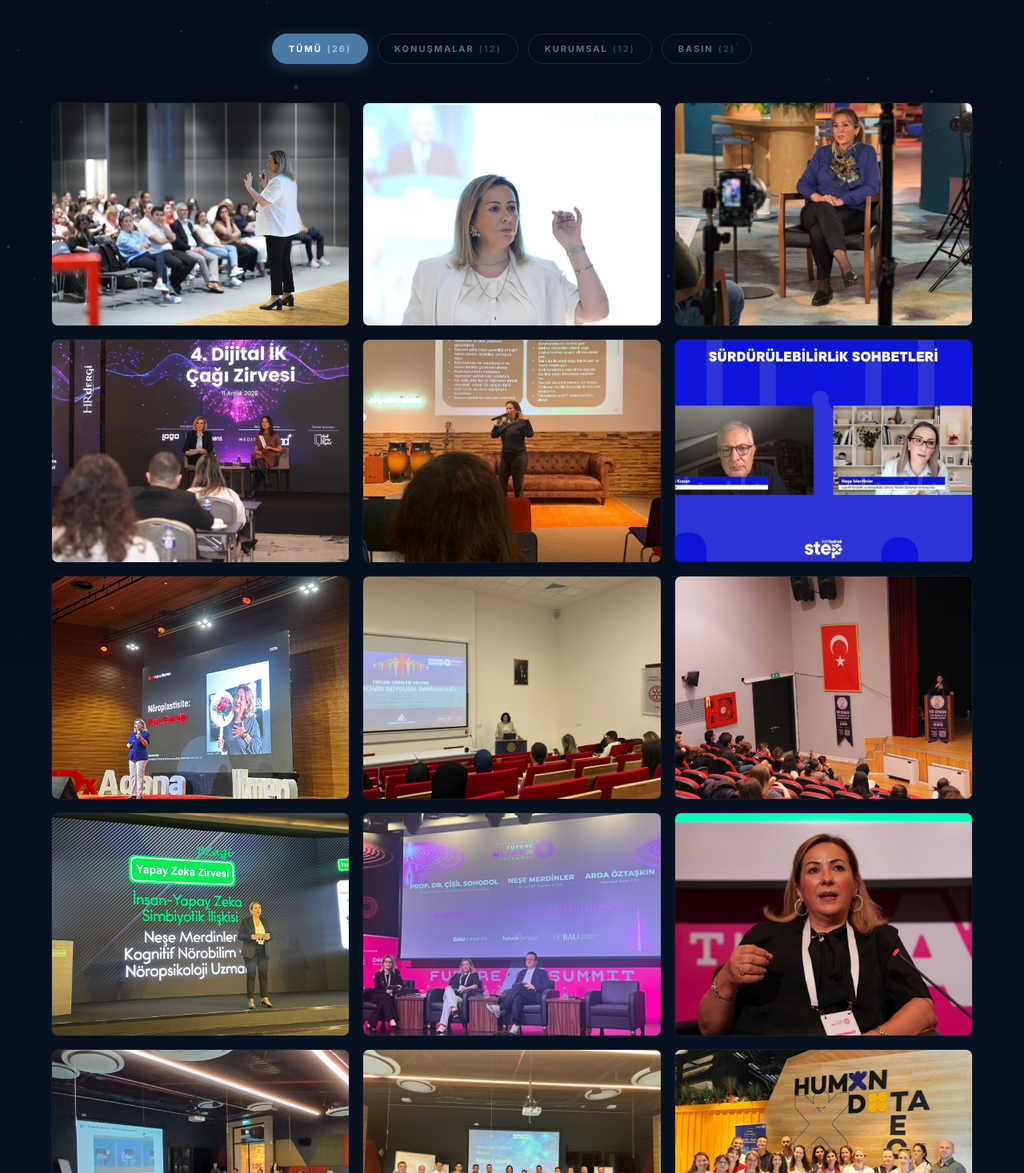
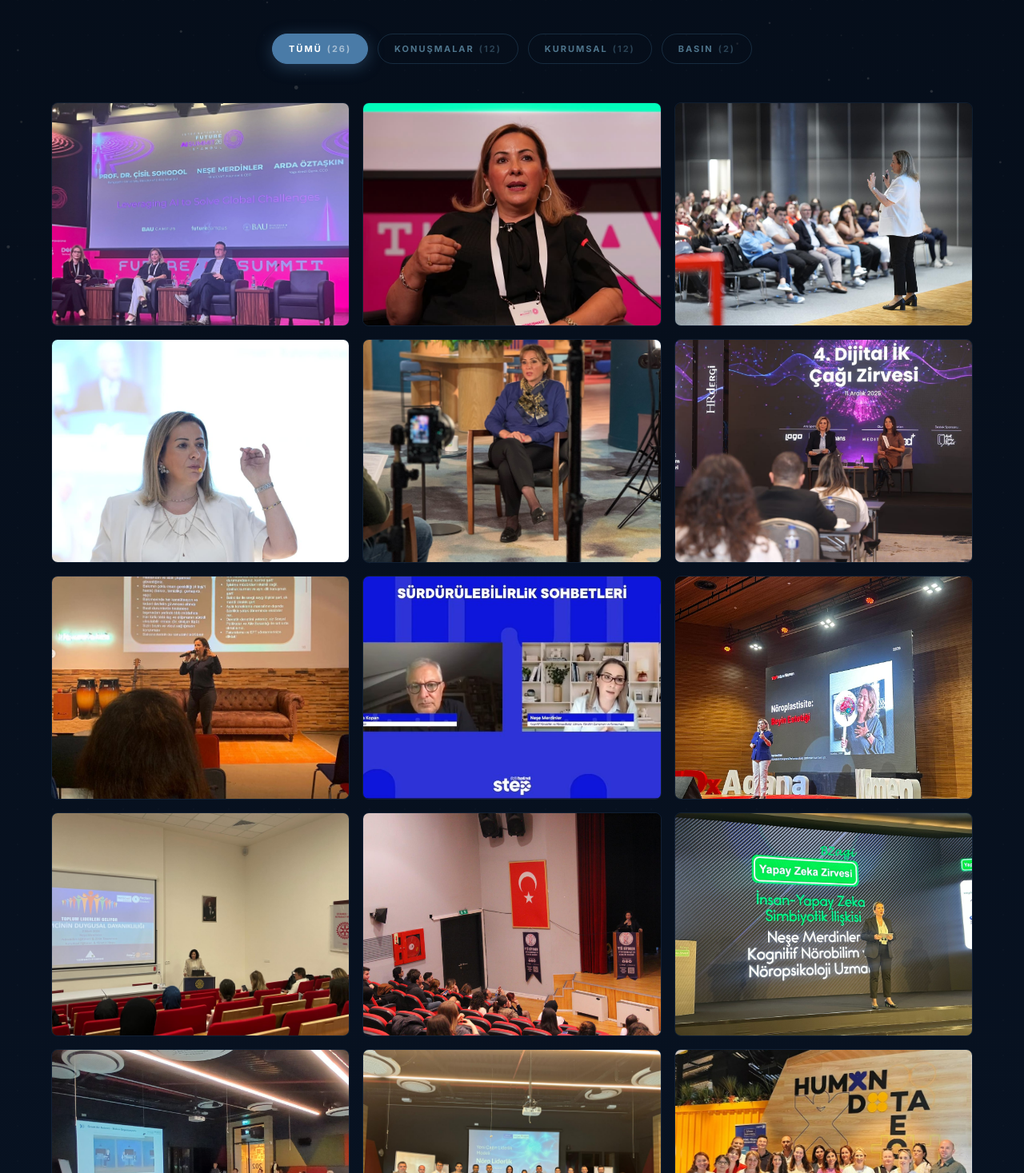
Before and after one commit to mindcraftbynese-cell/mindcraft-website, a Next.js app: page /galeri in a window 1280 px wide. Shown: the part 443-1910 px from the top of the page at 80% size. Built offline with nearby package versions, Linux system fonts and the light colour scheme.

Commit message:
Update page.tsx

```diff
--- a/app/galeri/page.tsx
+++ b/app/galeri/page.tsx
@@ -11,6 +11,8 @@ type Cat = 'konusmalar' | 'kurumsal' | 'basin'
 
 const PHOTOS: { src: string; label: { tr: string; en: string }; cat: Cat; pos?: string }[] = [
   // Konuşmalar
+ { src: '/galeri/konusmalar/BAU_FutureAI_26_1.jpeg', label: { tr: 'BAU Future AI', en: 'BAU Future AI' }, cat: 'konusmalar' },
+ { src: '/galeri/konusmalar/BAU_FutureAI_26_2.jpeg', label: { tr: 'BAU Future AI', en: 'BAU Future AI' }, cat: 'konusmalar' },
   { src: '/galeri/konusmalar/akbank1.jpeg',           label: { tr: 'Akbank',                       en: 'Akbank'                      }, cat: 'konusmalar' },
   { src: '/galeri/konusmalar/akbank2.jpeg', label: { tr: 'Akbank', en: 'Akbank' }, cat: 'konusmalar', pos: 'top' },
   { src: '/galeri/konusmalar/Denizbank.jpg',          label: { tr: 'Denizbank',                    en: 'Denizbank'                   }, cat: 'konusmalar' },
@@ -21,8 +23,6 @@ const PHOTOS: { src: string; label: { tr: string; en: string }; cat: Cat; pos?:
   { src: '/galeri/konusmalar/TLG.JPG',                label: { tr: 'TLG',                          en: 'TLG'                         }, cat: 'konusmalar' },
   { src: '/galeri/konusmalar/YTÜ.jpg',                label: { tr: 'Yıldız Teknik Üniversitesi',   en: 'Yıldız Technical University' }, cat: 'konusmalar' },
   { src: '/galeri/konusmalar/YZ Zirvesi.jpeg',        label: { tr: 'Yapay Zeka Zirvesi',           en: 'AI Summit'                   }, cat: 'konusmalar' },
-  { src: '/galeri/konusmalar/BAU_FutureAI_26_1.jpeg', label: { tr: 'BAU Future AI', en: 'BAU Future AI' }, cat: 'konusmalar' },
-    { src: '/galeri/konusmalar/BAU_FutureAI_26_2.jpeg', label: { tr: 'BAU Future AI', en: 'BAU Future AI' }, cat: 'konusmalar' },
   // Kurumsal
   { src: '/galeri/kurumsal/Carrefour 1.jpg',          label: { tr: 'CarrefourSA',                  en: 'CarrefourSA'                 }, cat: 'kurumsal' },
   { src: '/galeri/kurumsal/Carrefour 2.jpg',          label: { tr: 'CarrefourSA',                  en: 'CarrefourSA'                 }, cat: 'kurumsal' },
```
